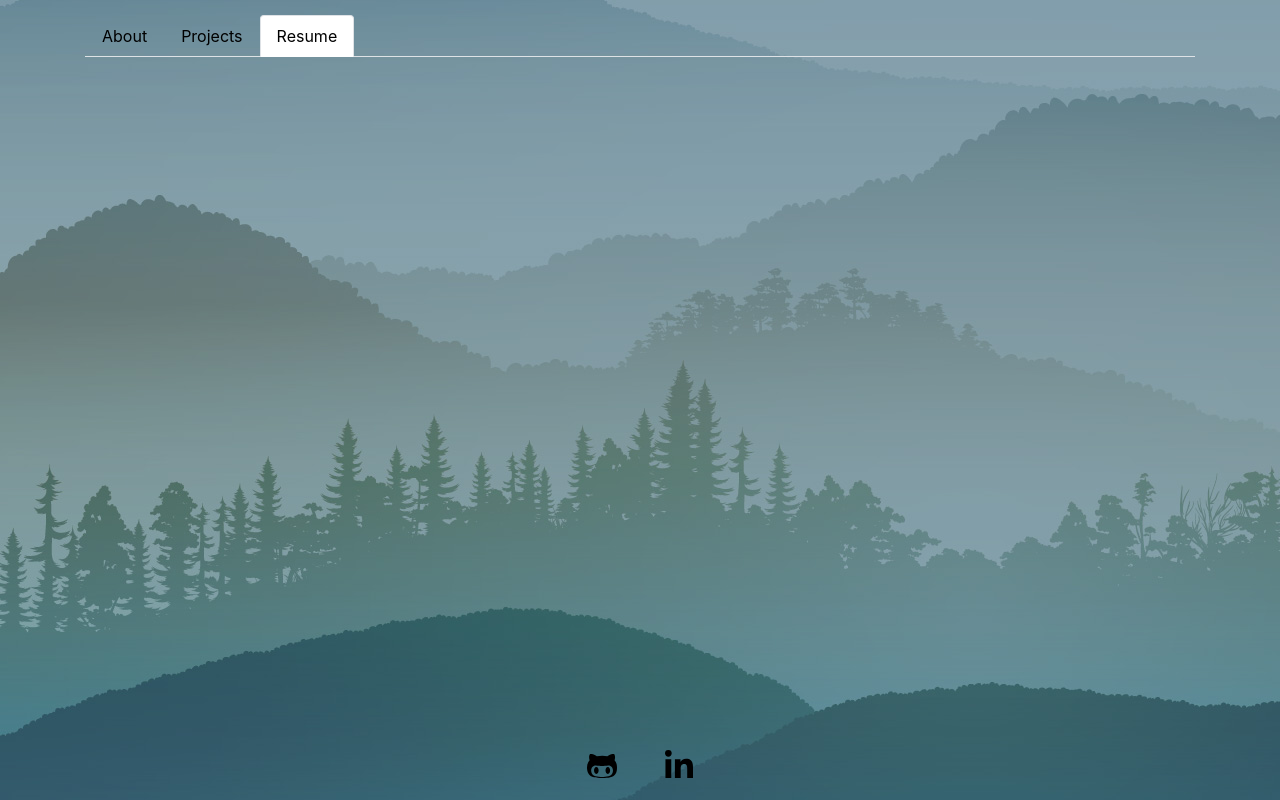
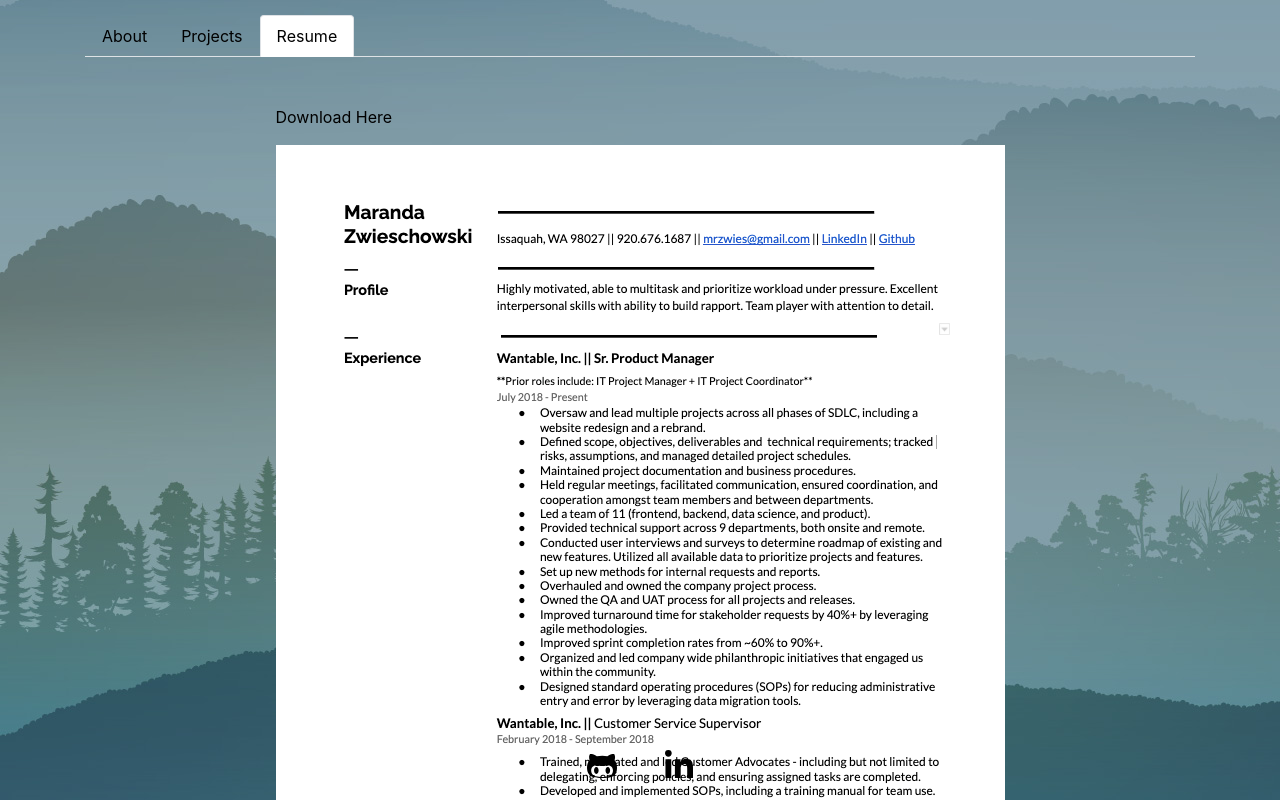
Before and after one commit to marandaz/react-portfolio, a React (Create React App) app in the folder client/: page /resume in a window 1280 px wide. Shown: the top 800 px of the page. Built offline with nearby package versions, Linux system fonts and the light colour scheme.

Commit message:
resume page works

```diff
--- a/client/src/App.js
+++ b/client/src/App.js
@@ -17,7 +17,7 @@ function App() {
           {/* <Route exact path="/react-portfolio" component={Home} /> */}
           <Route exact path="/about" component={About} />
           <Route exact path="/projects" component={Projects} />
-          <Route path="/portfolio" component={Resume} />
+          <Route path="/resume" component={Resume} />
           <Footer />
         </Container>
       </>
--- a/client/src/components/footer.js
+++ b/client/src/components/footer.js
@@ -5,7 +5,7 @@ import { faLinkedinIn } from '@fortawesome/free-brands-svg-icons';
 
 function Footer() {
     return (
-        <footer className="footer mt-auto py-3 text-center">
+        <footer className="footer mt-auto py-3 text-center position-fixed">
 
             <a className="px-4" href="https://github.com/marandaz" target="_blank" rel="noreferrer"><FontAwesomeIcon icon={faGithubAlt} size="2x" /></a>
             <a className="px-4" href="https://www.linkedin.com/in/maranda-zwieschowski/" target="_blank" rel="noreferrer"><FontAwesomeIcon icon={faLinkedinIn} size="2x" /></a>
--- a/client/src/index.css
+++ b/client/src/index.css
@@ -8,6 +8,7 @@ body {
   background-image: url("../src/background.jpg");
   background-repeat: no-repeat;
   background-attachment: fixed;
+  margin-bottom: 60px
 }
 
 
--- a/client/src/pages/Resumes/Resume.js
+++ b/client/src/pages/Resumes/Resume.js
@@ -1,23 +1,26 @@
 import React from "react";
-import Resumepdf from "./Resume";
-import resumeimg from "./Resume";
+import Resumepdf from "./Resumepdf.pdf";
+import resumeimg from "./resumeimg.png";
+import Container from "../../components/container";
 
 function Resume() {
     return (
-        <div >
-            <div>
+        <Container className="row d-flex justify-content-center pt-5">
+            <div >
+               <div className="mb-3">
                 <a
                     id="resumeLink"
                     href={Resumepdf}
                     target="_blank"
                     alt="Marandas resume"
                 > Download Here </a>
-
+                <br />
+                </div>
+                <div id="resumeDiv"  >
+                    <img id="resumeimage" src={resumeimg} alt="maranda resume"></img>
+                </div>
             </div>
-            <div className="row" id="resumeDiv" >
-                <img id="resumeimage" src={resumeimg} alt="maranda resume"></img>
-            </div>
-        </div>
+        </Container>
     )
 };
 
```
